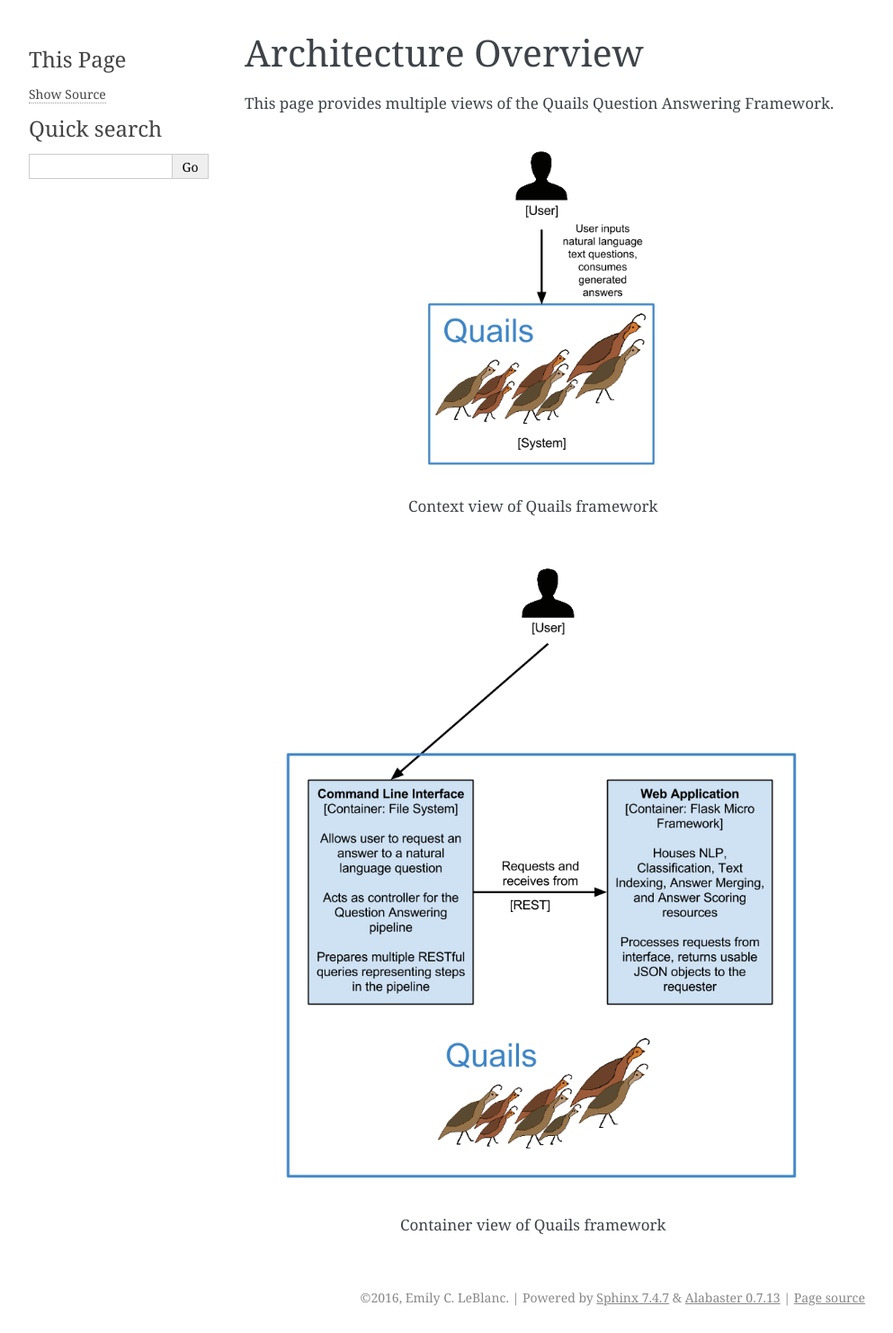
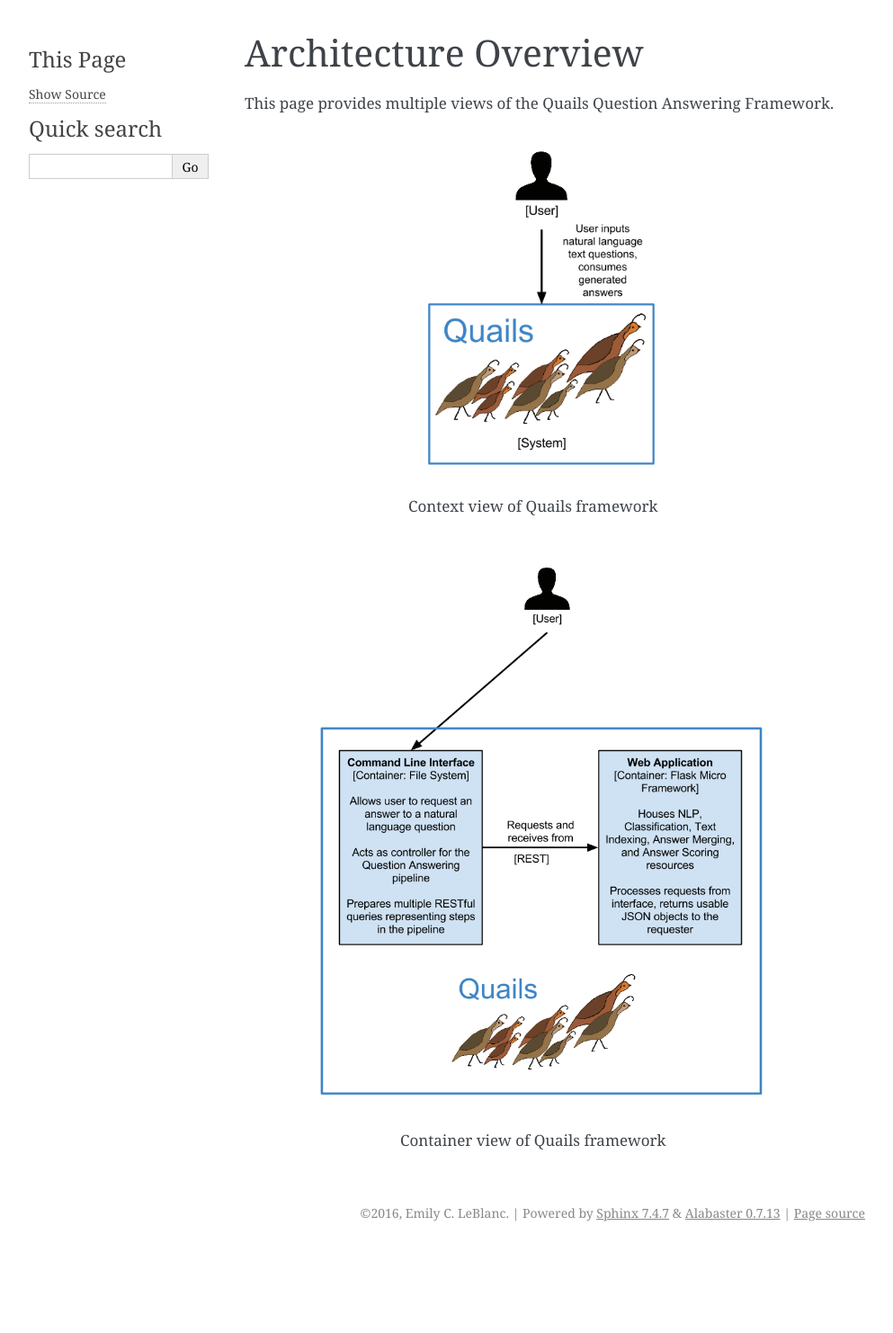
Before and after one commit to el9335/QUAILS_1.0, a Sphinx documentation site: the page built from docs/overview.rst, in a window 1280 px wide. Shown: the whole page at 90% size, without its empty margins (148-1141 px from the left). Built offline with Sphinx 7.4.7, drawn with Linux system fonts in a browser that asks for light colours; after the commit the page ends 1388 px from its top, so only the background shows below that.

```diff
--- a/docs/overview.rst
+++ b/docs/overview.rst
@@ -16,6 +16,6 @@
 .. figure:: images/QuailsContainer.png
 	:align: center
 	:alt: Container View
-	:scale: 75
+	:scale: 65
 
 	Container view of Quails framework
```
